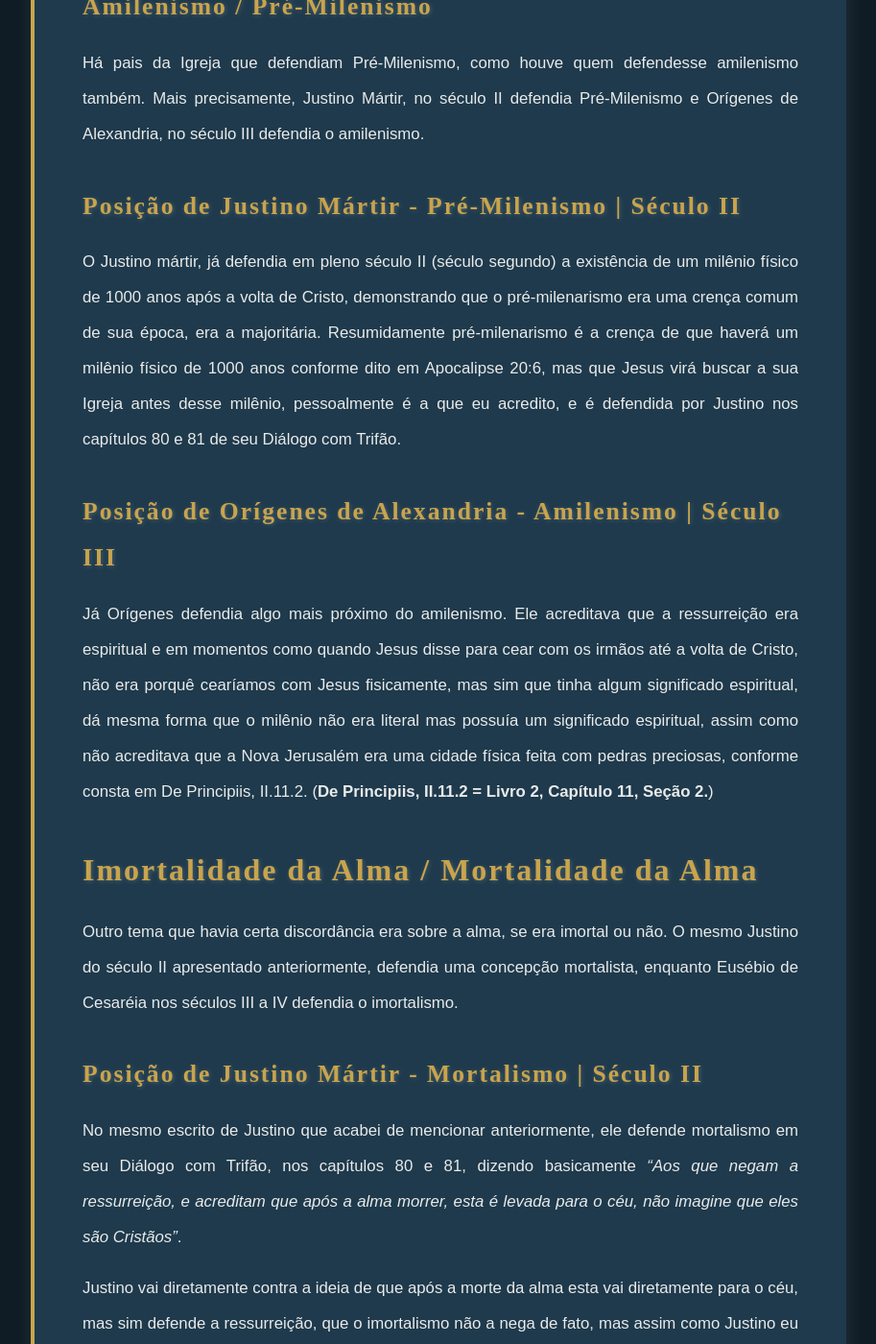
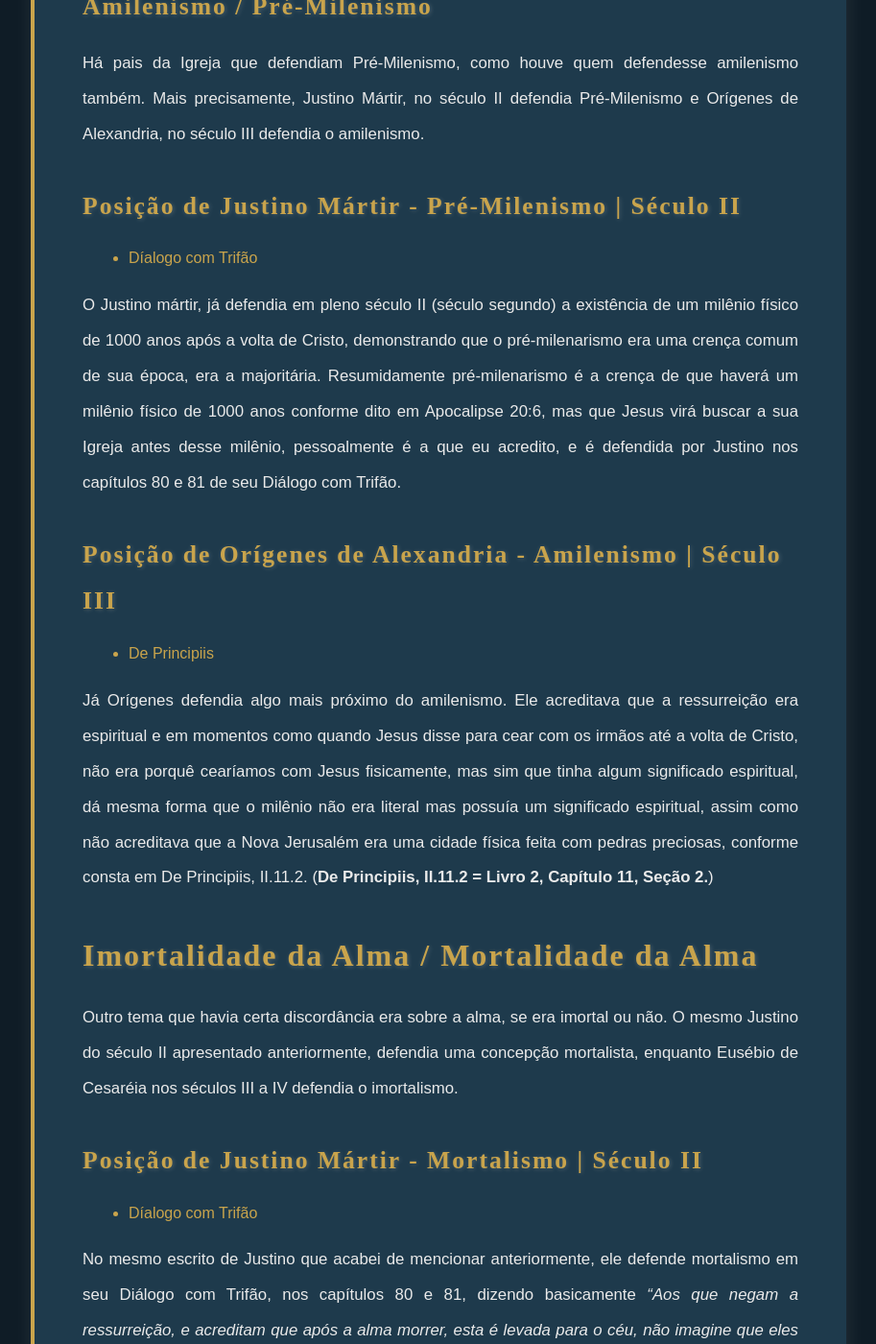
Before and after one commit to Rasyonheneyah/apologetica, a Jekyll site: the page built from _posts/2026-01-22-protestantismo-esta-correto.md, in a window 1280 px wide and 1400 px high, scrolled down 10102 px. Shown: the whole window at 96% size, without its empty margins (183-1096 px from the left). Built offline with Jekyll 4.4.1, drawn with Linux system fonts in a browser that asks for light colours; some web fonts are replaced; comment, search, counter and statistics services are not loaded; some of the changed text lies outside the part shown.

Commit message:
Update 2026-01-22-protestantismo-esta-correto.md

```diff
--- a/_posts/2026-01-22-protestantismo-esta-correto.md
+++ b/_posts/2026-01-22-protestantismo-esta-correto.md
@@ -157,18 +157,25 @@ Há pais da Igreja que defendiam Pré-Milenismo, como houve quem defendesse amil
 
 ### Posição de Justino Mártir - Pré-Milenismo | Século II
 
++ [Díalogo com Trifão](https://www.newadvent.org/fathers/01286.htm)
+
 O Justino mártir, já defendia em pleno século II (século segundo) a existência de um milênio físico de 1000 anos após a volta de Cristo, demonstrando que o pré-milenarismo era uma crença comum de sua época, era a majoritária. Resumidamente pré-milenarismo é a crença de que haverá um milênio físico de 1000 anos conforme dito em Apocalipse 20:6, mas que Jesus virá buscar a sua Igreja antes desse milênio, pessoalmente é a que eu acredito, e é defendida por Justino nos capítulos 80 e 81 de seu Diálogo com Trifão.
 
 ### Posição de Orígenes de Alexandria - Amilenismo | Século III
 
++ [De Principiis](https://www.newadvent.org/fathers/04122.htm)
+
 Já Orígenes defendia algo mais próximo do amilenismo. Ele acreditava que a ressurreição era espiritual e em momentos como quando Jesus disse para cear com os irmãos até a volta de Cristo, não era porquê cearíamos com Jesus fisicamente, mas sim que tinha algum significado espiritual, dá mesma forma que o milênio não era literal mas possuía um significado espiritual, assim como não acreditava que a Nova Jerusalém era uma cidade física feita com pedras preciosas, conforme consta em De Principiis, II.11.2.
 (**De Principiis, II.11.2 = Livro 2, Capítulo 11, Seção 2.**)
+
 
 ## Imortalidade da Alma / Mortalidade da Alma
 
 Outro tema que havia certa discordância era sobre a alma, se era imortal ou não. O mesmo Justino do século II apresentado anteriormente, defendia uma concepção mortalista, enquanto Eusébio de Cesaréia nos séculos III a IV defendia o imortalismo.
 
 ### Posição de Justino Mártir - Mortalismo | Século II
+
++ [Díalogo com Trifão](https://www.newadvent.org/fathers/01286.htm)
 
  No mesmo escrito de Justino que acabei de mencionar anteriormente, ele defende mortalismo em seu Diálogo com Trifão, nos capítulos 80 e 81, dizendo basicamente *"Aos que negam a ressurreição, e acreditam que após a alma morrer, esta é levada para o céu, não imagine que eles são Cristãos"*.
 
```
Also changed, not shown: other parts of _posts/2026-01-22-protestantismo-esta-correto.md (+2 -0 lines).
